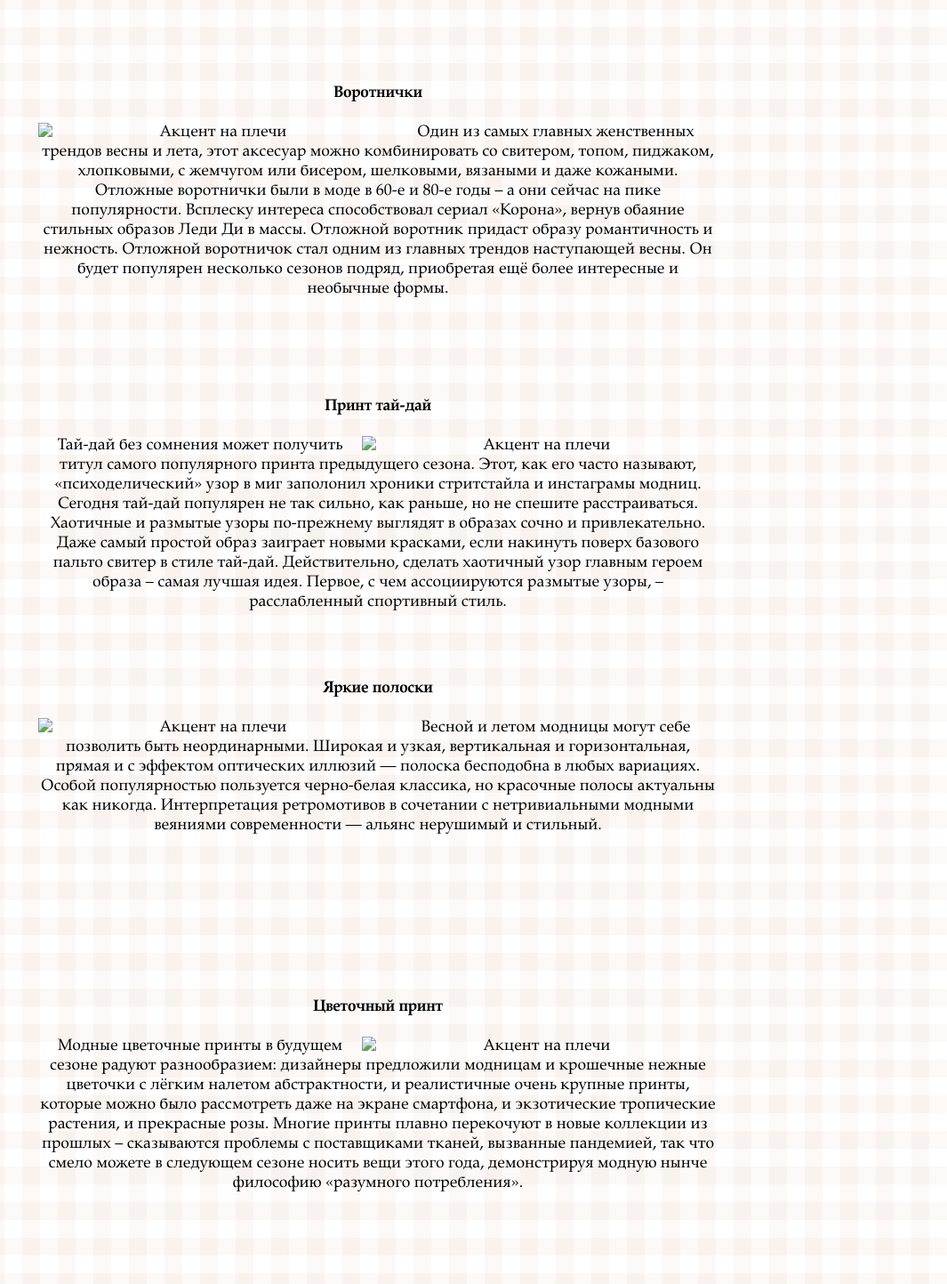
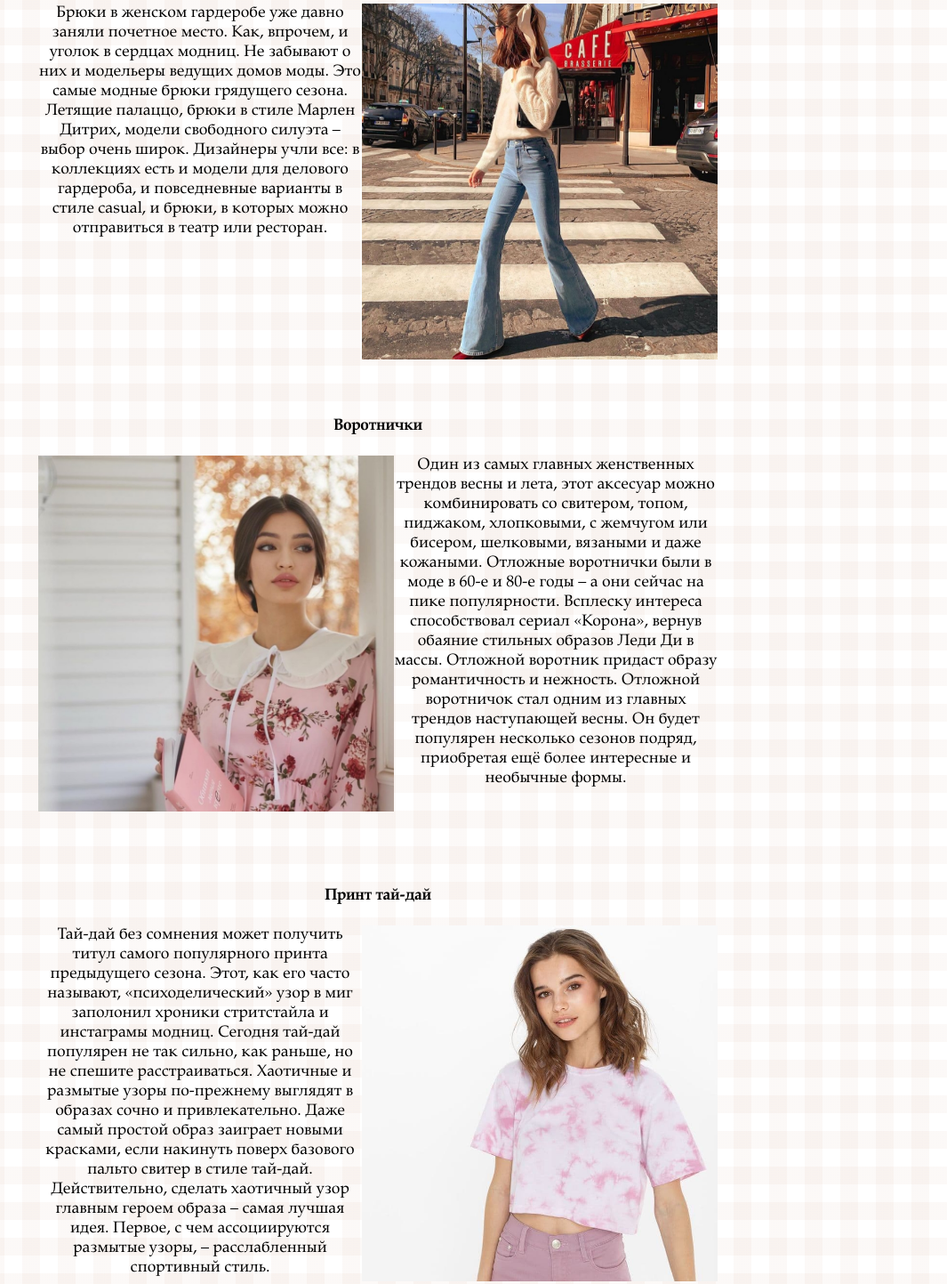
Before and after one commit to Munojat/RakhimbaevaBe, a plain HTML site: page Trendi.html in a window 1280 px wide. Shown: the part 1309-2752 px from the top of the page at 89% size, without its empty margins (215-1280 px from the left). Drawn offline with Linux system fonts and the light colour scheme; files whose address does not match are found by name.

Commit message:
Update Trendi.html

```diff
--- a/Trendi.html
+++ b/Trendi.html
@@ -17,26 +17,26 @@
             <section class="container about-p">
         </header>
         	<h5 align="center"><font size="4" face="Palatino Linotype">Акцент на плечи</font></h5>
-            <p align="center" style="margin-left: 250px; margin-right: 250px;"><font size="4" face="Palatino Linotype"><img src="../Myf/img/Plechi.jpg" alt="Акцент на плечи" style="float:left;width:400px;">Один из трендов — одежда с массивными плечами. Она уверенно держится в топе вот уже который сезон подряд — и даже будущей весной не думает сдавать позиций. Осенью уже могло показаться, что на эту тему дизайнерам нечего будет больше сказать. Мы видели все вариации вещей «с плечами»: жакеты, топы, платья, верхнюю одежду, трикотаж. Плечи то заострялись, то закруглялись, то раздувались до совсем уж гротескных размеров, то становились куда более скромными. Тем не менее, весенние показы наглядно продемонстрировали, что в ближайшее время status quo никак не изменится. В коллекциях будущего сезона вещей с акцентированной линией плеча стало едва ли не больше — а выглядеть они стали еще эффектнее. Так что советуем просто не переставать их носить — так вы останетесь в тренде весной 2021.</font></p>
+            <p align="center" style="margin-left: 250px; margin-right: 250px;"><font size="4" face="Palatino Linotype"><img src="img/Plechi.jpg" alt="Акцент на плечи" style="float:left;width:400px;">Один из трендов — одежда с массивными плечами. Она уверенно держится в топе вот уже который сезон подряд — и даже будущей весной не думает сдавать позиций. Осенью уже могло показаться, что на эту тему дизайнерам нечего будет больше сказать. Мы видели все вариации вещей «с плечами»: жакеты, топы, платья, верхнюю одежду, трикотаж. Плечи то заострялись, то закруглялись, то раздувались до совсем уж гротескных размеров, то становились куда более скромными. Тем не менее, весенние показы наглядно продемонстрировали, что в ближайшее время status quo никак не изменится. В коллекциях будущего сезона вещей с акцентированной линией плеча стало едва ли не больше — а выглядеть они стали еще эффектнее. Так что советуем просто не переставать их носить — так вы останетесь в тренде весной 2021.</font></p>
             </br></br></br></br>
             <h5 align="center"><font size="4" face="Palatino Linotype">Широкие брюки</font></h5>
-            <p align="center" style="margin-left: 250px;margin-right: 250px;"><font size="4" face="Palatino Linotype"><img src="../Myf/img/sl8.jpg" alt="Акцент на плечи" style="float:right;width:400px;">Брюки в женском гардеробе уже давно заняли почетное место. Как, впрочем, и уголок в сердцах модниц. Не забывают о них и модельеры ведущих домов моды. Это самые модные брюки грядущего сезона. Летящие палаццо, брюки в стиле Марлен Дитрих, модели свободного силуэта – выбор очень широк. Дизайнеры учли все: в коллекциях есть и модели для делового гардероба, и повседневные варианты в стиле casual, и брюки, в которых можно отправиться в театр или ресторан.</font></p>
+            <p align="center" style="margin-left: 250px;margin-right: 250px;"><font size="4" face="Palatino Linotype"><img src="img/sl8.jpg" alt="Акцент на плечи" style="float:right;width:400px;">Брюки в женском гардеробе уже давно заняли почетное место. Как, впрочем, и уголок в сердцах модниц. Не забывают о них и модельеры ведущих домов моды. Это самые модные брюки грядущего сезона. Летящие палаццо, брюки в стиле Марлен Дитрих, модели свободного силуэта – выбор очень широк. Дизайнеры учли все: в коллекциях есть и модели для делового гардероба, и повседневные варианты в стиле casual, и брюки, в которых можно отправиться в театр или ресторан.</font></p>
          	</br></br></br></br></br></br></br></br></br>
             <h5 align="center"><font size="4" face="Palatino Linotype">Воротнички</font></h5>
-            <p align="center" style="margin-left: 250px;margin-right: 250px;"><font size="4" face="Palatino Linotype"><img src="../Myf/img/vorotnik.jpg" alt="Акцент на плечи" style="float:left;width:400px;">Один из самых главных женственных трендов весны и лета, этот аксесуар можно комбинировать со свитером, топом, пиджаком, хлопковыми, с жемчугом или бисером, шелковыми, вязаными и даже кожаными. Отложные воротнички были в моде в 60-е и 80-е годы – а они сейчас на пике популярности. Всплеску интереса способствовал сериал «Корона», вернув обаяние стильных образов Леди Ди в массы. Отложной воротник придаст образу романтичность и нежность. Отложной воротничок стал одним из главных трендов наступающей весны. Он будет популярен несколько сезонов подряд, приобретая ещё более интересные и необычные формы.</font></p>
+            <p align="center" style="margin-left: 250px;margin-right: 250px;"><font size="4" face="Palatino Linotype"><img src="/img/vorotnik.jpg" alt="Акцент на плечи" style="float:left;width:400px;">Один из самых главных женственных трендов весны и лета, этот аксесуар можно комбинировать со свитером, топом, пиджаком, хлопковыми, с жемчугом или бисером, шелковыми, вязаными и даже кожаными. Отложные воротнички были в моде в 60-е и 80-е годы – а они сейчас на пике популярности. Всплеску интереса способствовал сериал «Корона», вернув обаяние стильных образов Леди Ди в массы. Отложной воротник придаст образу романтичность и нежность. Отложной воротничок стал одним из главных трендов наступающей весны. Он будет популярен несколько сезонов подряд, приобретая ещё более интересные и необычные формы.</font></p>
             </br></br></br></br>
 
             <h5 align="center"><font size="4" face="Palatino Linotype">Принт тай-дай</font></h5>
-            <p align="center" style="margin-left: 250px;margin-right: 250px;"><font size="4" face="Palatino Linotype"><img src="../Myf/img/Tayday.jpg" alt="Акцент на плечи" style="float:right;width:400px;">Тай-дай без сомнения может получить титул самого популярного принта предыдущего сезона. Этот, как его часто называют, «психоделический» узор в миг заполонил хроники стритстайла и инстаграмы модниц. Сегодня тай-дай  популярен не так сильно, как раньше, но не спешите расстраиваться. Хаотичные и размытые узоры по-прежнему выглядят в образах сочно и привлекательно. Даже самый простой образ заиграет новыми красками, если накинуть поверх базового пальто свитер в стиле тай-дай. Действительно, сделать хаотичный узор главным героем образа – самая лучшая идея. Первое, с чем ассоциируются размытые узоры, – расслабленный спортивный стиль.</font></p>
+            <p align="center" style="margin-left: 250px;margin-right: 250px;"><font size="4" face="Palatino Linotype"><img src="img/Tayday.jpg" alt="Акцент на плечи" style="float:right;width:400px;">Тай-дай без сомнения может получить титул самого популярного принта предыдущего сезона. Этот, как его часто называют, «психоделический» узор в миг заполонил хроники стритстайла и инстаграмы модниц. Сегодня тай-дай  популярен не так сильно, как раньше, но не спешите расстраиваться. Хаотичные и размытые узоры по-прежнему выглядят в образах сочно и привлекательно. Даже самый простой образ заиграет новыми красками, если накинуть поверх базового пальто свитер в стиле тай-дай. Действительно, сделать хаотичный узор главным героем образа – самая лучшая идея. Первое, с чем ассоциируются размытые узоры, – расслабленный спортивный стиль.</font></p>
             </br></br>
             <h5 align="center"><font size="4" face="Palatino Linotype">Яркие полоски</font></h5>
-            <p align="center" style="margin-left: 250px;margin-right: 250px;"><font size="4" face="Palatino Linotype"><img src="../Myf/img/Poloski.jpg" alt="Акцент на плечи" style="float:left;width:400px;">Весной и летом модницы могут себе позволить быть неординарными. Широкая и узкая, вертикальная и горизонтальная, прямая и с эффектом оптических иллюзий — полоска бесподобна в любых вариациях. Особой популярностью пользуется черно-белая классика, но красочные полосы актуальны как никогда. Интерпретация ретромотивов в сочетании с нетривиальными модными веяниями современности — альянс нерушимый и стильный.</font></p>
+            <p align="center" style="margin-left: 250px;margin-right: 250px;"><font size="4" face="Palatino Linotype"><img src="img/Poloski.jpg" alt="Акцент на плечи" style="float:left;width:400px;">Весной и летом модницы могут себе позволить быть неординарными. Широкая и узкая, вертикальная и горизонтальная, прямая и с эффектом оптических иллюзий — полоска бесподобна в любых вариациях. Особой популярностью пользуется черно-белая классика, но красочные полосы актуальны как никогда. Интерпретация ретромотивов в сочетании с нетривиальными модными веяниями современности — альянс нерушимый и стильный.</font></p>
             </br></br></br></br></br></br></br></br>
 
             <h5 align="center"><font size="4" face="Palatino Linotype">Цветочный принт</font></h5>
-            <p align="center" style="margin-left: 250px;margin-right: 250px;"><font size="4" face="Palatino Linotype"><img src="../Myf/img/Cvetochniy.jpg" alt="Акцент на плечи" style="float:right;width:400px;">Модные цветочные принты в будущем сезоне радуют разнообразием: дизайнеры предложили модницам и крошечные нежные цветочки с лёгким налетом абстрактности, и реалистичные очень крупные принты, которые можно было рассмотреть даже на экране смартфона, и экзотические тропические растения, и прекрасные розы. Многие принты плавно перекочуют в новые коллекции из прошлых – сказываются проблемы с поставщиками тканей, вызванные пандемией, так что смело можете в следующем сезоне носить вещи этого года, демонстрируя модную нынче философию «разумного потребления».</font></p>
+            <p align="center" style="margin-left: 250px;margin-right: 250px;"><font size="4" face="Palatino Linotype"><img src="img/Cvetochniy.jpg" alt="Акцент на плечи" style="float:right;width:400px;">Модные цветочные принты в будущем сезоне радуют разнообразием: дизайнеры предложили модницам и крошечные нежные цветочки с лёгким налетом абстрактности, и реалистичные очень крупные принты, которые можно было рассмотреть даже на экране смартфона, и экзотические тропические растения, и прекрасные розы. Многие принты плавно перекочуют в новые коллекции из прошлых – сказываются проблемы с поставщиками тканей, вызванные пандемией, так что смело можете в следующем сезоне носить вещи этого года, демонстрируя модную нынче философию «разумного потребления».</font></p>
             </br></br></br></br></br></br></br></br></br>
 
-            <p align="center" style="margin-left: 250px;margin-right: 250px;"><font size="4" face="Palatino Linotype">На очереди модные<a href="../Myf/palitra.html">принты и цвета.</a>На этот раз их в коллекциях было необычайно много.</font></p>
+            <p align="center" style="margin-left: 250px;margin-right: 250px;"><font size="4" face="Palatino Linotype">На очереди модные<a href="palitra.html">принты и цвета.</a>На этот раз их в коллекциях было необычайно много.</font></p>
 	</body>
 </html>
```
